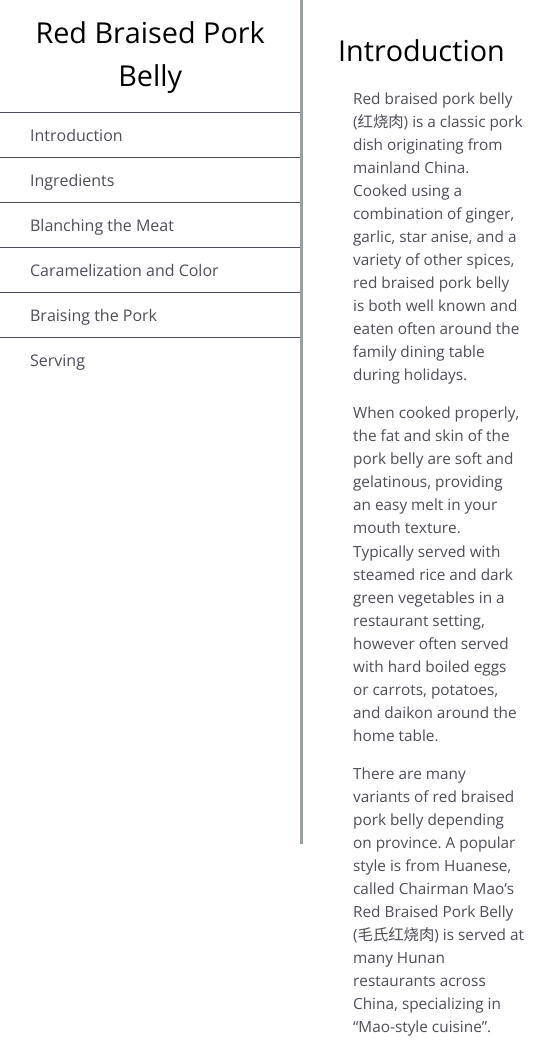
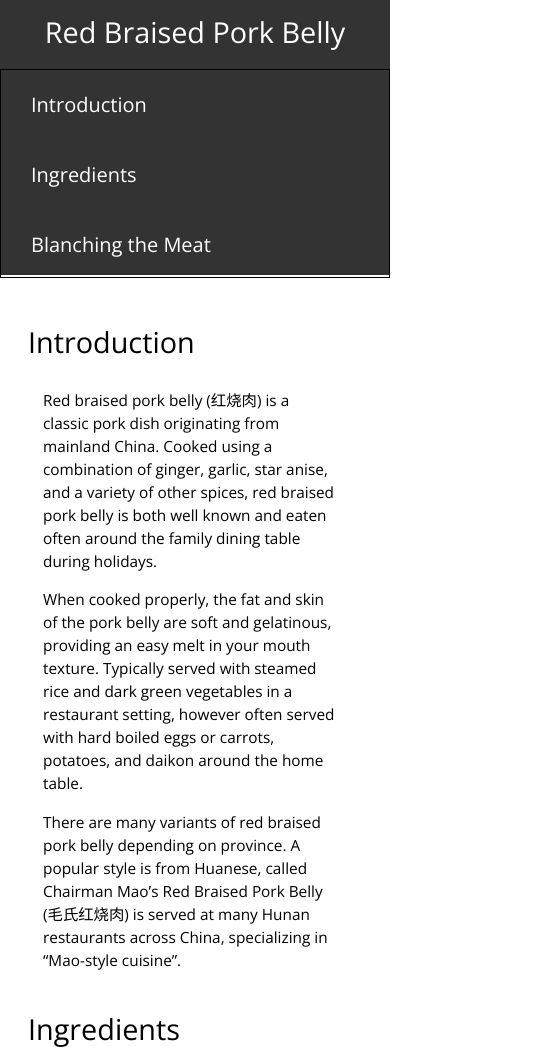
Before and after one commit to taiyingchin/TDP, a plain HTML site: page index.html in a window 390 px wide. Shown: the top 1047 px of the page, 559 px wide, since content can reach past the window. Drawn offline with nearby package versions, Linux system fonts and the light colour scheme.

Commit message:
Media Queries and More Styling
Added in a media query and fixed some basic styling

```diff
--- a/css/style.css
+++ b/css/style.css
@@ -2,7 +2,6 @@
 
 html, body{
     min-width: 290px;
-    color: #4d4e58;
     background-color: #ffffff;
     font-family: 'Open Sans', sans-serif;
     line-height: 1.5;
@@ -15,17 +14,24 @@ html, body{
     left: 0px;
     width: 300px;
     height: 100%;
-    border-right: solid;
-    border-color: rgba(0, 22, 22, 0.4);
+    background-color: #333;
+    /* border-right: solid; */
+    /* border-color: rgba(0, 22, 22, 0.4); */
 }
 
 /* Headers */
 header{
-    color: black;
+    color: white;
     margin: 10px;
     text-align: center;
     font-size: 1.8em;
     font-weight: thin;
+}
+
+main header{
+    color: black;
+    padding-top: 20px;
+    padding-bottom: 10px;
 }
 
 #main-doc header{
@@ -43,29 +49,33 @@ header{
 
 #navbar li{
     color: #4d4e58;
-    border-top: 1px solid;
+    /* border-top: 1px solid; */
     list-style: none;
     position: relative;
     width: 100%;
+    font-size: 20px;
 }
 
 #navbar a{
     display: block;
-    padding: 10px 30px;
-    color: #4d4e58;
+    padding: 20px 30px;
+    color: white;
     text-decoration: none;
     cursor: pointer;
+}
+
+#navbar a:hover{
+    color: cornflowerblue;
 }
 
 #main-doc{
     position: absolute;
     margin-left: 310px;
-    padding: 20px;
+    padding: 30px;
     margin-bottom: 110px;
 }
 
 section article{
-    color: #4d4e58;
     margin: 15px;
     font-size: 0.96em;
 }
@@ -74,11 +84,50 @@ code{
     display: block;
     text-align: left;
     position: relative;
-    word-break: normal;
-    word-wrap: normal;
+    /* word-break: normal; */
+    /* word-wrap: normal; */
     line-height: 2;
     background-color: #f7f7f7;
     padding: 15px;
     margin: 10px;
-    border-radius: 5px;
+    border-radius: 15px;
 }
+
+@media only screen and (max-width:815px){
+    #navbar ul{
+        border: 1px solid;
+        height: 207px;
+    }
+
+    #navbar{
+        position: absolute;
+        top: 0;
+        padding: 0;
+        margin: 0;
+        width: 100%;
+        max-height: 275px;
+        border: none;
+        z-index: 1;
+    }
+
+    #main-doc{
+        position: relative;
+        margin-left: 0px;
+        margin-top: 270px;
+    }
+}
+
+@media only screen and (max-width: 400px){
+    #main-doc{
+        margin-left: -10px;
+    }
+
+    code{
+        margin-left: -20px;
+        width: 100%;
+        padding: 15px;
+        padding-left: 10px;
+        padding-right: 45px;
+        min-width: 233px;
+    }
+}
--- a/index.html
+++ b/index.html
@@ -2,6 +2,7 @@
 <html lang="en">
     <head>
         <title>Red Braised Pork Belly: Documentation</title>
+        <meta name="viewport" content="width=device-width, initial-scale=1.0">
         <link rel="stylesheet" href="css/style.css">
     </head>
 
```
